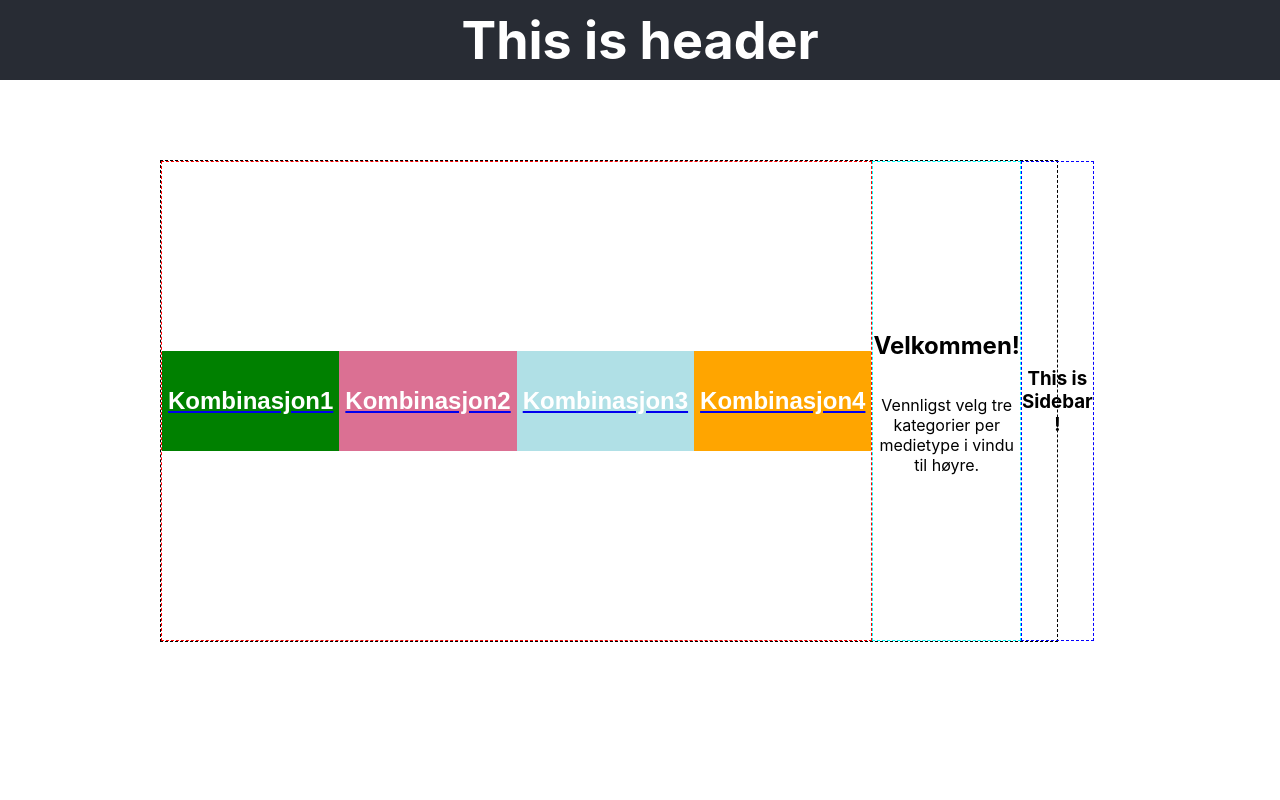
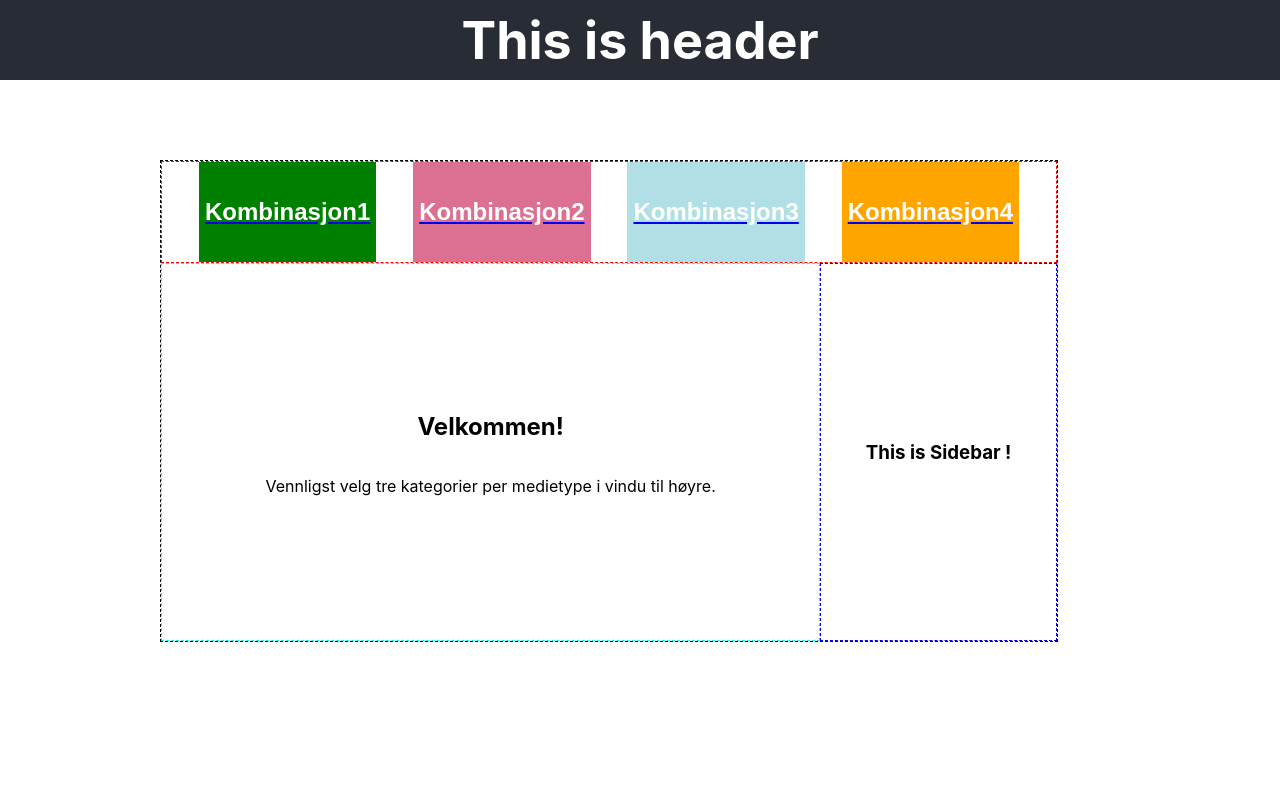
Before and after one commit to harkamalsi/react-SPA, a React (Create React App) app: page / in a window 1280 px wide. Shown: the top 800 px of the page. Built offline with nearby package versions, Linux system fonts and the light colour scheme.

Commit message:
Fixed the design a little. It is not finished yet.

```diff
--- a/src/components/app/App.js
+++ b/src/components/app/App.js
@@ -22,9 +22,9 @@ class App extends React.Component {
         </header>
         <main>
           <div className='Box'>
-            <div className='InnerBox'>
-              <BrowserRouter>
-                <Tabdisplay onClick={this.handleTabClick} />
+            <BrowserRouter>
+              <Tabdisplay onClick={this.handleTabClick} />
+              <div className='InnerBox'>
                 <Switch>
                   <Route exact path='/' component={Maindisplay} />
                   <Route
@@ -48,9 +48,9 @@ class App extends React.Component {
                     render={props => <Maindisplay {...props} number='4' />}
                   />
                 </Switch>
-              </BrowserRouter>
-              <Sidebar />
-            </div>
+                <Sidebar />
+              </div>
+            </BrowserRouter>
           </div>
         </main>
         <footer>
```
